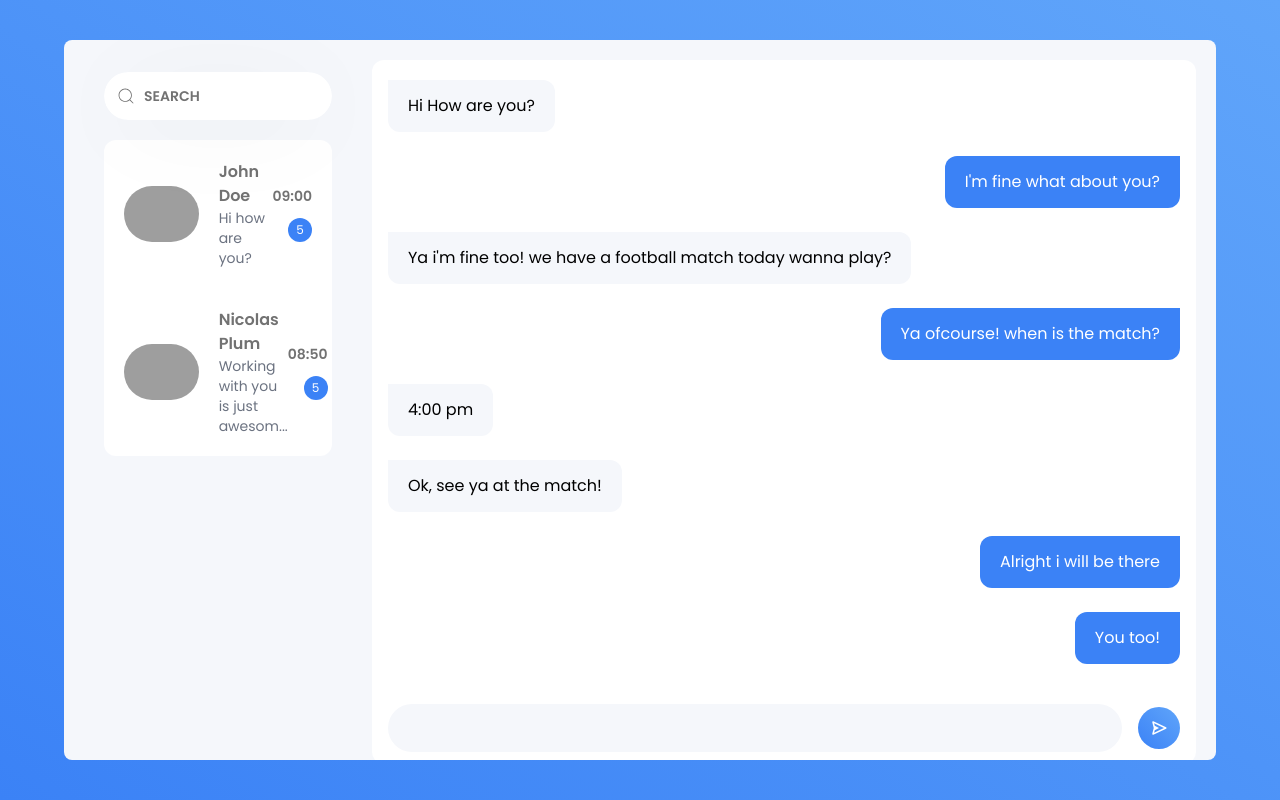
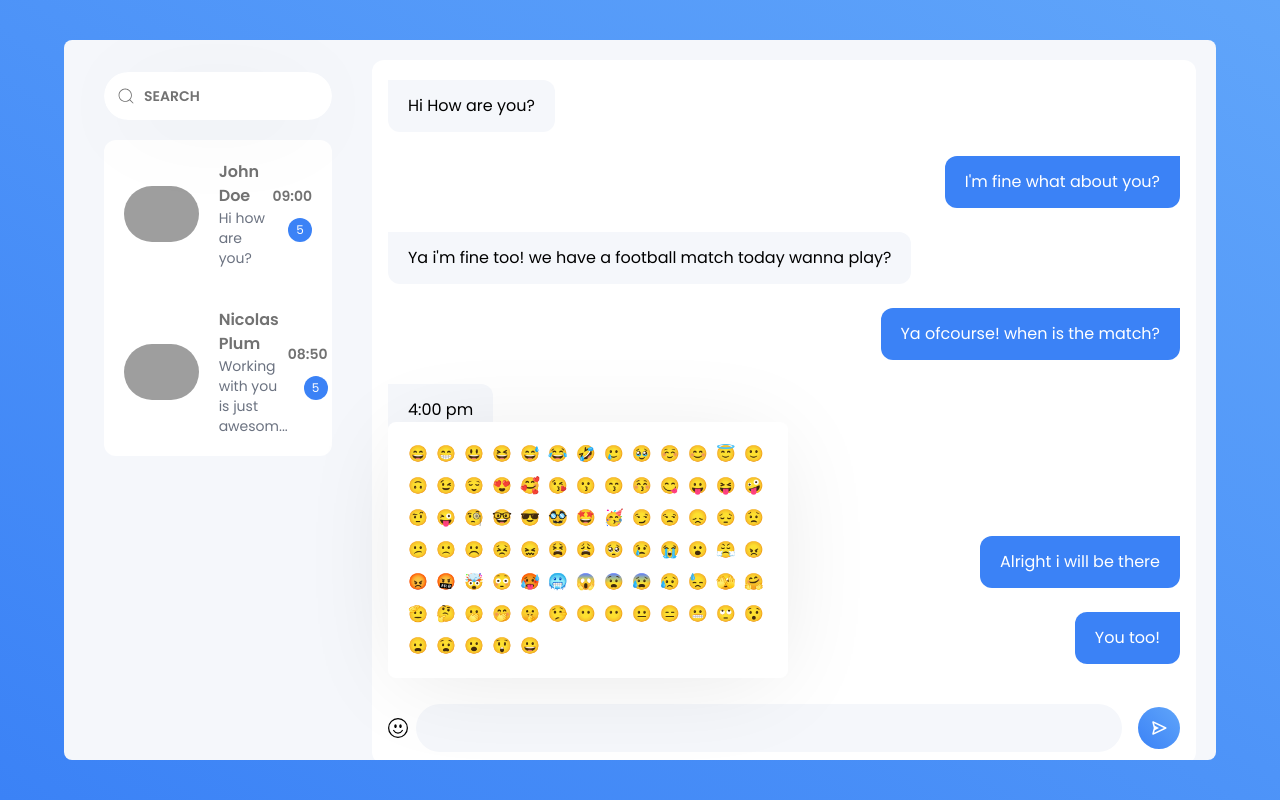
Before and after one commit to iftekhs/wave, a React (Create React App) app: page / in a window 1280 px wide. Built offline with nearby package versions, Linux system fonts and the light colour scheme; grey boxes are pictures that could not be loaded.

Commit message:
added emojis box and trigger emojis function

```diff
--- a/src/Pages/Home/Home.css
+++ b/src/Pages/Home/Home.css
@@ -6,5 +6,19 @@
 }
 
 .search-input-container {
-  box-shadow: 0px 10px 100px -14px  rgba(0, 0, 0, 0.1);
+  box-shadow: 0px 10px 100px -14px rgba(0, 0, 0, 0.1);
 }
+
+.emojis-box {
+  position: absolute;
+  top: -200%;
+  transform: translateY(-100%);
+  width: 400px;
+  max-width: 400px;
+  box-shadow: 0px 10px 100px -14px rgba(0, 0, 0, 0.1);
+  transform: scale(0);
+}
+
+.active-emojis {
+  transform: scale(1) translateY(-100%);
+}
--- a/src/Pages/Home/Home.js
+++ b/src/Pages/Home/Home.js
@@ -1,11 +1,14 @@
-import React, { useState } from 'react';
+import React, { useRef, useState } from 'react';
 import Contact from './Contact/Contact';
 import { BiSend } from 'react-icons/bi';
+import { BsEmojiSmile } from 'react-icons/bs';
 import './Home.css';
 import Search from './Search/Search';
 
 const Home = () => {
   const [activeChat, setActiveChat] = useState(null);
+  const [activeEmojis, setActiveEmojis] = useState(true);
+  const chatTextInput = useRef();
 
   const contacts = [
     {
@@ -26,10 +29,17 @@ const Home = () => {
     },
   ];
 
+  const handleEmoji = (e) => {
+    if (e.target.tagName.toLowerCase() === 'span') {
+      const emoji = e.target.innerText;
+      chatTextInput.current.value += emoji;
+    }
+  };
+
   return (
     <section>
       <div className="mh-100 bg-gradient-to-bl from-blue-400 to-blue-500 flex items-center justify-center px-2">
-        <div className="chatbox bg-cgray rounded-lg grid overflow-hidden">
+        <div className="chatbox overflow-auto bg-cgray rounded-lg grid">
           <div className="chatbox-left pt-8 pb-5 pl-10 pr-5">
             <div className="flex flex-col">
               <Search></Search>
@@ -72,11 +82,108 @@ const Home = () => {
                   You too!
                 </div>
               </div>
-              <div className="flex items-center justify-between gap-4">
-                <input
-                  type="text"
-                  className="w-full px-5 py-3 rounded-full bg-cgray outline-none"
-                />
+              <div className="flex items-center gap-4">
+                <div className="w-full flex items-center justify-center gap-2">
+                  <div className="relative">
+                    <BsEmojiSmile
+                      onClick={() => setActiveEmojis(!activeEmojis)}
+                      className="cursor-pointer text-xl"></BsEmojiSmile>
+                    <div
+                      onClick={handleEmoji}
+                      className={`${
+                        activeEmojis && 'active-emojis'
+                      } emojis-box flex flex-wrap gap-2 bg-white p-5 rounded-lg transition-all`}>
+                      <span>😄</span>
+                      <span>😁</span>
+                      <span>😃</span>
+                      <span>😆</span>
+                      <span>😅</span>
+                      <span>😂</span>
+                      <span>🤣</span>
+                      <span>🥲</span>
+                      <span>🥹</span>
+                      <span>☺️</span>
+                      <span>😊</span>
+                      <span>😇</span>
+                      <span>🙂</span>
+                      <span>🙃</span>
+                      <span>😉</span>
+                      <span>😌</span>
+                      <span>😍</span>
+                      <span>🥰</span>
+                      <span>😘</span>
+                      <span>😗</span>
+                      <span>😙</span>
+                      <span>😚</span>
+                      <span>😋</span>
+                      <span>😛</span>
+                      <span>😝</span>
+                      <span>🤪</span>
+                      <span>🤨</span>
+                      <span>😜</span>
+                      <span>🧐</span>
+                      <span>🤓</span>
+                      <span>😎</span>
+                      <span>🥸</span>
+                      <span>🤩</span>
+                      <span>🥳</span>
+                      <span>😏</span>
+                      <span>😒</span>
+                      <span>😞</span>
+                      <span>😔</span>
+                      <span>😟</span>
+                      <span>😕</span>
+                      <span>🙁</span>
+                      <span>☹️</span>
+                      <span>😣</span>
+                      <span>😖</span>
+                      <span>😫</span>
+                      <span>😩</span>
+                      <span>🥺</span>
+                      <span>😢</span>
+                      <span>😭</span>
+                      <span>😮</span>
+                      <span>😤</span>
+                      <span>😠</span>
+                      <span>😡</span>
+                      <span>🤬</span>
+                      <span>🤯</span>
+                      <span>😳</span>
+                      <span>🥵</span>
+                      <span>🥶</span>
+                      <span>😱</span>
+                      <span>😨</span>
+                      <span>😰</span>
+                      <span>😥</span>
+                      <span>😓</span>
+                      <span>🫣</span>
+                      <span>🤗</span>
+                      <span>🫡</span>
+                      <span>🤔</span>
+                      <span>🫢</span>
+                      <span>🤭</span>
+                      <span>🤫</span>
+                      <span>🤥</span>
+                      <span>😶</span>
+                      <span>😶</span>
+                      <span>😐</span>
+                      <span>😑</span>
+                      <span>😬</span>
+                      <span>🙄</span>
+                      <span>😯</span>
+                      <span>😦</span>
+                      <span>😧</span>
+                      <span>😮</span>
+                      <span>😲</span>
+                      <span>😀</span>
+                    </div>
+                  </div>
+                  <input
+                    type="text"
+                    ref={chatTextInput}
+                    className="w-full px-5 py-3 bg-cgray rounded-full outline-none"
+                  />
+                </div>
                 <button className="bg-gradient-to-bl transition-all from-blue-400 to-blue-500 text-white p-3 text-lg rounded-full">
                   <BiSend></BiSend>
                 </button>
```
